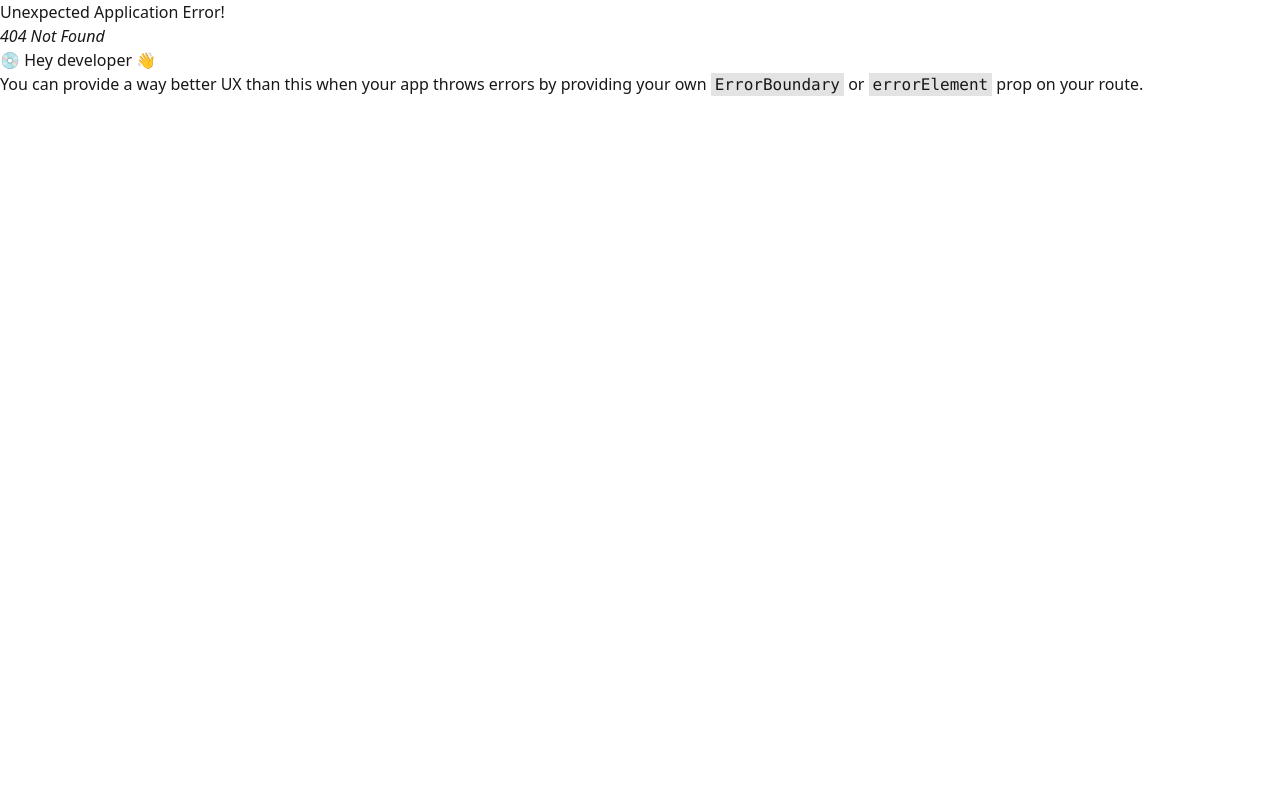
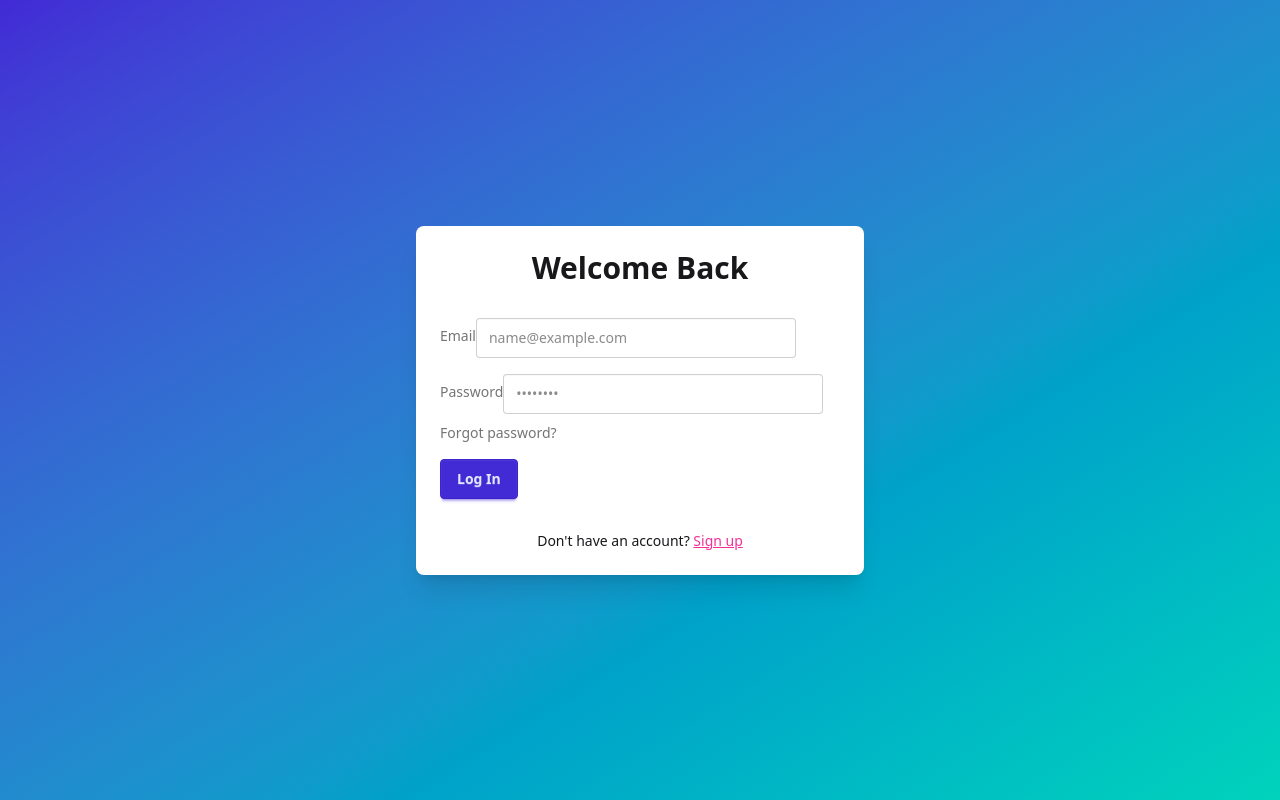
Before and after one commit to tortangChris/EduAR-PWA, a React (Vite) app: page /auth/login in a window 1280 px wide. Before the commit this address had no page. Built offline with nearby package versions, Linux system fonts and the light colour scheme.

Commit message:
add log inpage

```diff
--- /dev/null
+++ b/src/auth/LogIn.jsx
@@ -0,0 +1,72 @@
+import React from "react";
+import { useNavigate } from "react-router-dom";
+
+const LogIn = () => {
+  const navigate = useNavigate();
+
+  const handleLogin = (e) => {
+    e.preventDefault();
+    // TODO: Add real auth logic here if needed
+    navigate("/home");
+  };
+
+  return (
+    <div className="min-h-screen bg-gradient-to-br from-primary to-accent flex items-center justify-center px-4">
+      <div className="w-full max-w-md">
+        <div className="card bg-base-100 shadow-xl">
+          <div className="card-body">
+            <h2 className="text-3xl font-bold text-center mb-6">
+              Welcome Back
+            </h2>
+            <form onSubmit={handleLogin}>
+              <div className="form-control mb-4">
+                <label className="label">
+                  <span className="label-text">Email</span>
+                </label>
+                <input
+                  type="email"
+                  placeholder="name@example.com"
+                  className="input input-bordered"
+                  required
+                />
+              </div>
+
+              <div className="form-control mb-2">
+                <label className="label">
+                  <span className="label-text">Password</span>
+                </label>
+                <input
+                  type="password"
+                  placeholder="••••••••"
+                  className="input input-bordered"
+                  required
+                />
+              </div>
+
+              <label className="label mb-4">
+                <a href="#" className="label-text-alt link link-hover text-sm">
+                  Forgot password?
+                </a>
+              </label>
+
+              <div className="form-control">
+                <button type="submit" className="btn btn-primary">
+                  Log In
+                </button>
+              </div>
+            </form>
+
+            <p className="text-sm text-center mt-6">
+              Don't have an account?{" "}
+              <a href="#" className="link link-secondary">
+                Sign up
+              </a>
+            </p>
+          </div>
+        </div>
+      </div>
+    </div>
+  );
+};
+
+export default LogIn;
--- a/src/routes/EduarRoutes.jsx
+++ b/src/routes/EduarRoutes.jsx
@@ -8,6 +8,7 @@ import AdvancedDataStructures from "../modules/AdvancedDataStructures";
 import GraphAlgorithms from "../modules/GraphAlgorithms";
 import DynamicProgramming from "../modules/DynamicProgramming";
 import FinalAssessment from "../modules/FinalAssessment";
+import LogIn from "../auth/LogIn";
 
 const Home = React.lazy(() => import("../pages/Home"));
 const Modules = React.lazy(() => import("../pages/Modules"));
@@ -18,7 +19,8 @@ const Settings = React.lazy(() => import("../pages/Settings"));
 const EduarRoutes = {
   path: "/",
   children: [
-    { index: true, element: <Navigate to="/home" replace /> },
+    { index: true, element: <Navigate to="/auth/login" replace /> }, // <- Updated
+    { path: "auth/login", element: <LogIn /> }, // <- Added
     { path: "home", element: <Home /> },
     { path: "modules", element: <Modules /> },
     { path: "notification", element: <Notification /> },
@@ -28,14 +30,8 @@ const EduarRoutes = {
       path: "modules/intro-to-algorithms",
       element: <IntroductionToAlgorithms />,
     },
-    {
-      path: "/modules/searching-algorithms",
-      element: <SearchingAlgorithms />,
-    },
-    {
-      path: "/modules/sorting-algorithms",
-      element: <SortingAlgorithms />,
-    },
+    { path: "/modules/searching-algorithms", element: <SearchingAlgorithms /> },
+    { path: "/modules/sorting-algorithms", element: <SortingAlgorithms /> },
     {
       path: "/modules/data-structures-intro",
       element: <IntroductionToDataStructures />,
@@ -44,18 +40,9 @@ const EduarRoutes = {
       path: "/modules/advanced-data-structures",
       element: <AdvancedDataStructures />,
     },
-    {
-      path: "/modules/graph-algorithms",
-      element: <GraphAlgorithms />,
-    },
-    {
-      path: "/modules/dynamic-programming",
-      element: <DynamicProgramming />,
-    },
-    {
-      path: "/modules/final-assessment",
-      element: <FinalAssessment />,
-    },
+    { path: "/modules/graph-algorithms", element: <GraphAlgorithms /> },
+    { path: "/modules/dynamic-programming", element: <DynamicProgramming /> },
+    { path: "/modules/final-assessment", element: <FinalAssessment /> },
   ],
 };
 
```
